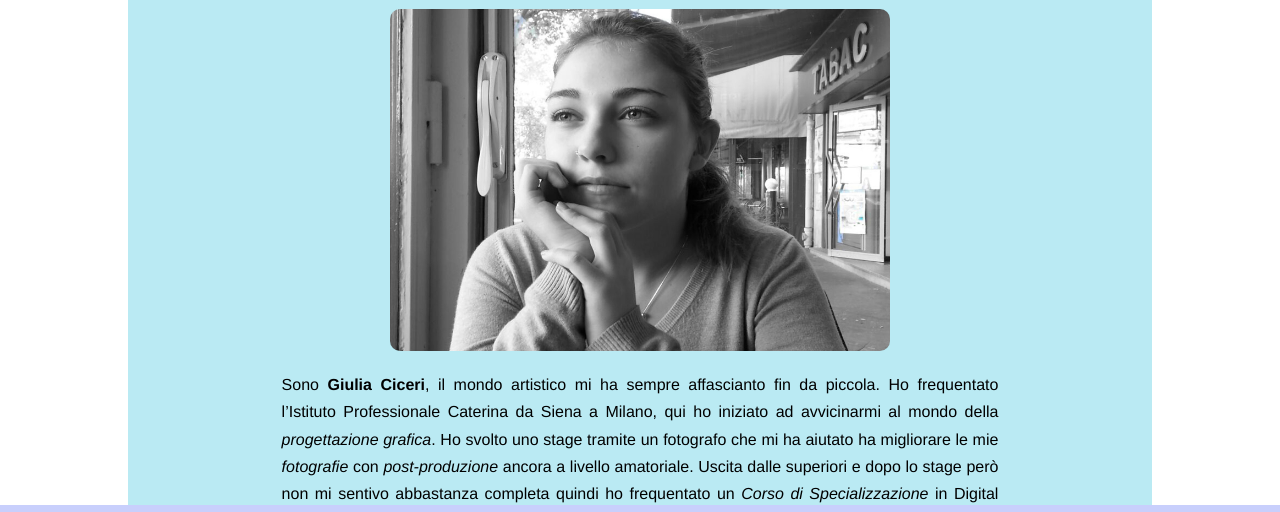
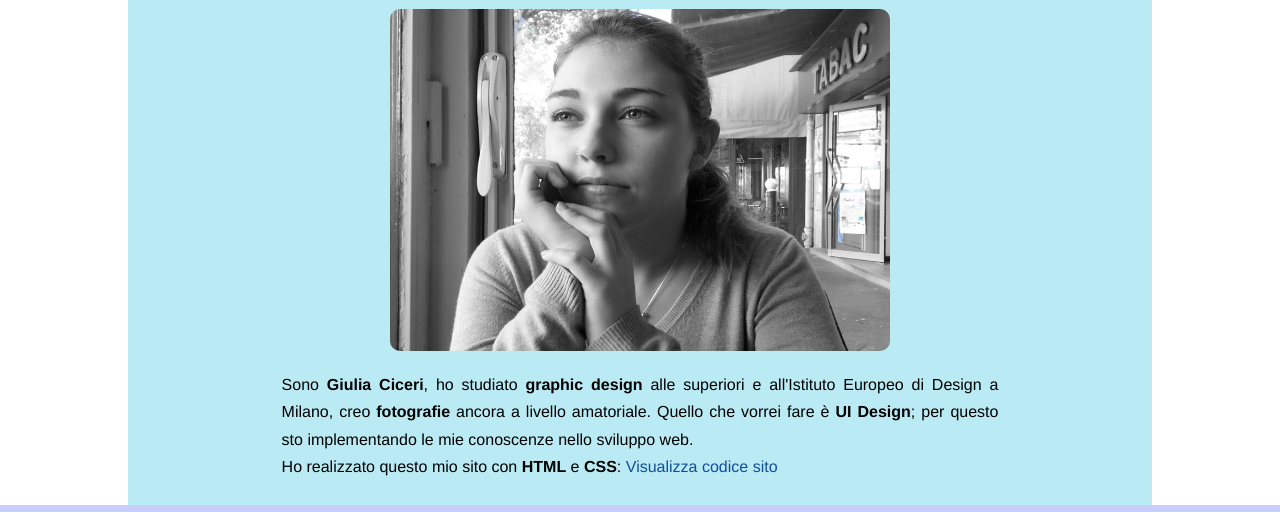
Before and after one commit to Giulic4/portfolio, a plain HTML site: page docs/portfolio/bio.html in a window 1280 px wide. Shown: the part 230-742 px from the top of the page. Drawn offline with Linux system fonts and the light colour scheme.

Commit message:
modifica bio

```diff
--- a/docs/portfolio/bio.html
+++ b/docs/portfolio/bio.html
@@ -37,13 +37,17 @@
                               ../assets/images/photos/retina/giulia.ristorante-1.jpg 2x' style="max-width: 500px;"/>
                 </div>
                 <div class='paragrafo'>
-                    <p>Sono <strong>Giulia Ciceri</strong>, il mondo artistico mi ha sempre affascianto fin da piccola.
+                    <p>Sono <strong>Giulia Ciceri</strong>, ho studiato <strong>graphic design</strong> alle superiori e all'Istituto Europeo di Design a Milano, creo <strong>fotografie</strong> ancora a livello amatoriale.
+                        Quello che vorrei fare è <strong>UI Design</strong>; per questo sto implementando le mie conoscenze nello sviluppo web. </br>
+                        Ho realizzato questo mio sito con <strong>HTML</strong> e <strong>CSS</strong>: <a href='https://github.com/Giulic4/portfolio.git'>Visualizza codice sito</a>
+                    </p>
+                    <!--<p>Sono <strong>Giulia Ciceri</strong>, il mondo artistico mi ha sempre affascianto fin da piccola.
                         Ho frequentato l’Istituto Professionale Caterina da Siena a Milano, qui ho iniziato ad avvicinarmi al mondo della <em>progettazione grafica</em>.
                         Ho svolto uno stage tramite un fotografo che mi ha aiutato ha migliorare le mie <em>fotografie</em> con <em>post-produzione</em> ancora a livello amatoriale.
                         Uscita dalle superiori e dopo lo stage però non mi sentivo abbastanza completa quindi ho frequentato un <em>Corso di Specializzazione</em> in Digital Graphics all'Istituto Europeo di Design a Milano;
                         qui ho approfondito le mie conoscenze in merito a <em>post-produzione</em>, <em>grafica</em> in generale e <em>impaginazione</em>.
                         Nella sezione <strong>Gallery</strong> potrai trovare dei miei lavori sia di <strong>grafica</strong> che di <strong>fotografia</strong>.
-                    </p>
+                    </p>-->
                 </div>
                 <div class='buttom-home'>
                         <a href='gallery.html'>Guarda i miei lavori</a>
```
